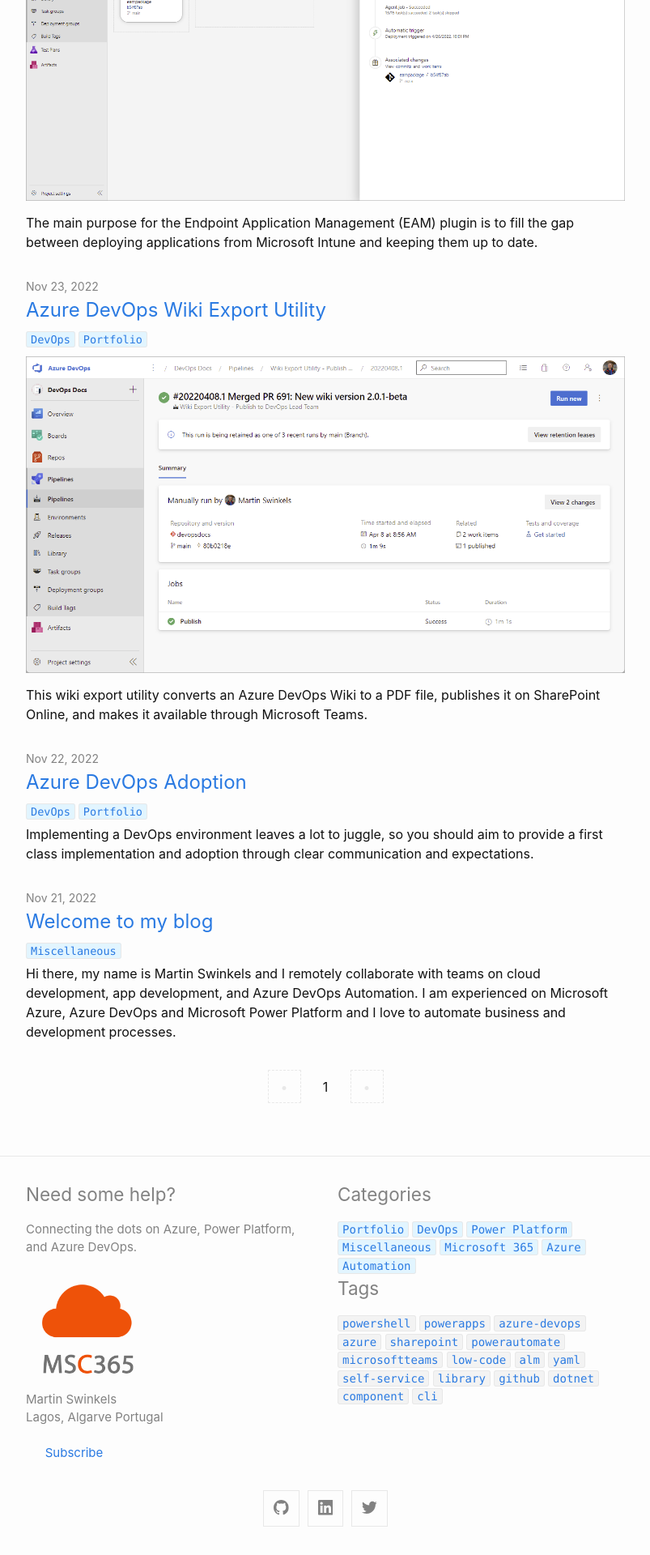
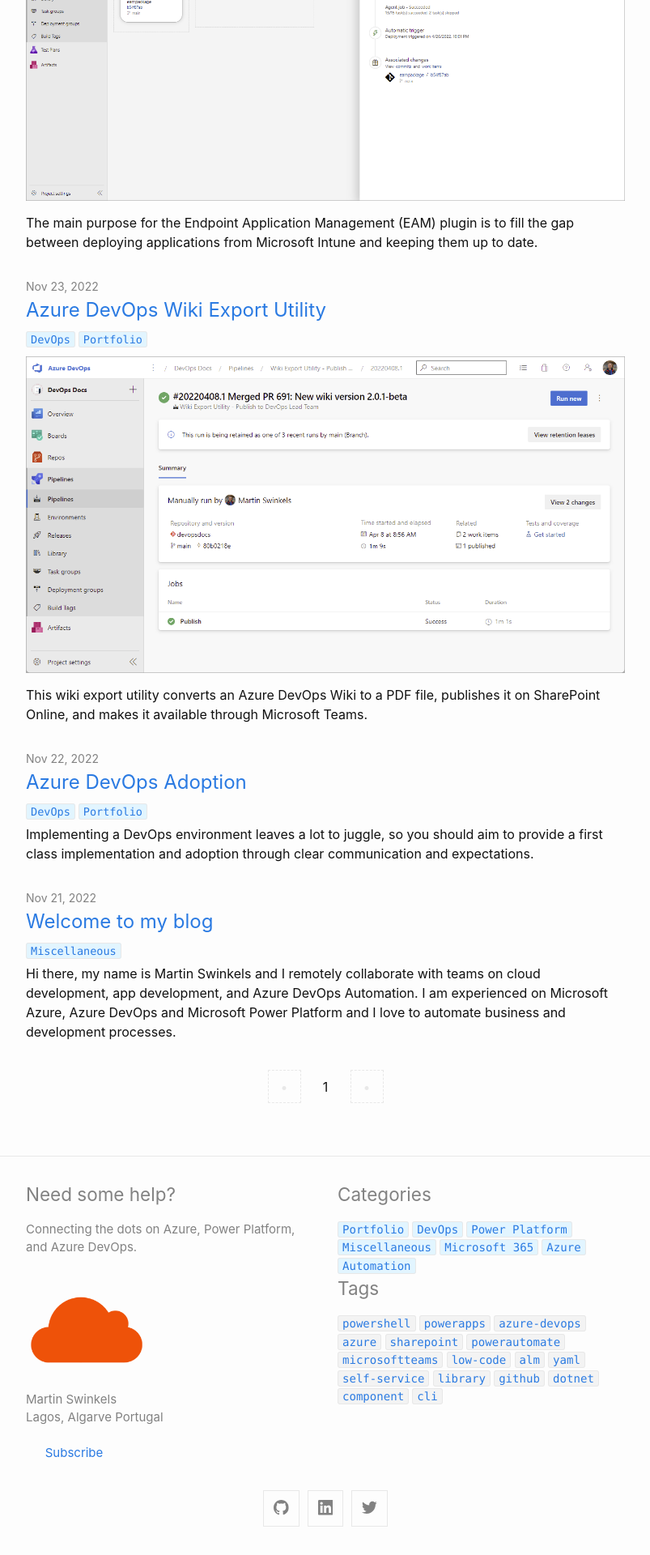
Before and after one commit to msc365/msc365.github.io, a Jekyll site: the page built from index.html, in a window 1280 px wide. Shown: the part 2404-4324 px from the top of the page at 81% size, without its empty margins (238-1041 px from the left). Built offline with Jekyll 4.4.1, drawn with Linux system fonts in a browser that asks for light colours; the list of posts is cut into pages by our own code.

Commit message:
Update footer.html

```diff
--- a/_includes/footer.html
+++ b/_includes/footer.html
@@ -9,7 +9,7 @@
         <h2>Need some help?</h2>
         <p>{{ site.description | escape }}</p>
         <a rel="author" href="{{ "/" | relative_url }}">
-          <img alt="msc365 logo" src="https://msc365.eu/assets/img/msc365-logo-256.png" width="150"/>
+          <img alt="msc365 logo" src="https://msc365.eu/assets/img/msc365-cloud-256.png" width="150"/>
         </a>
         {%- if site.author %}
         <ul class="contact-list">
```
